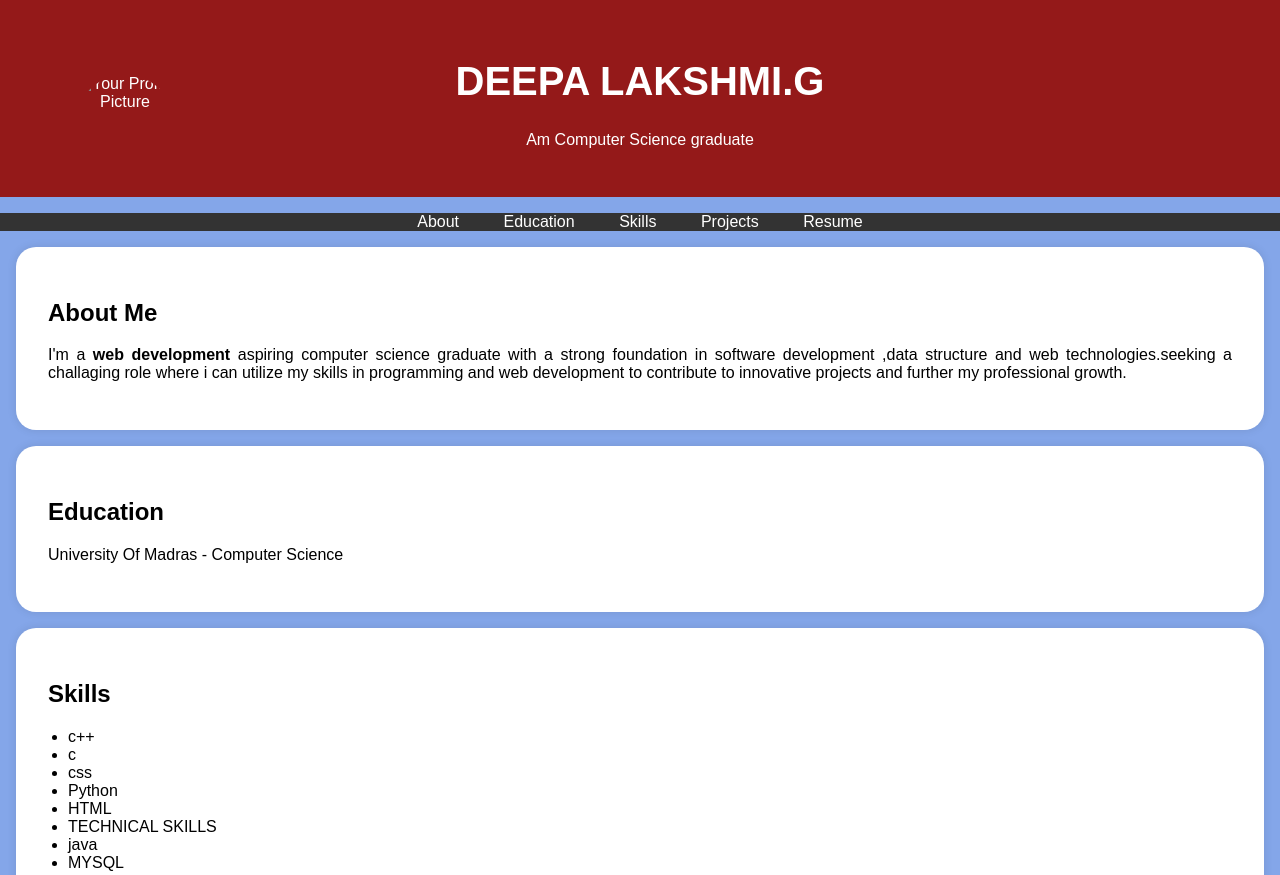
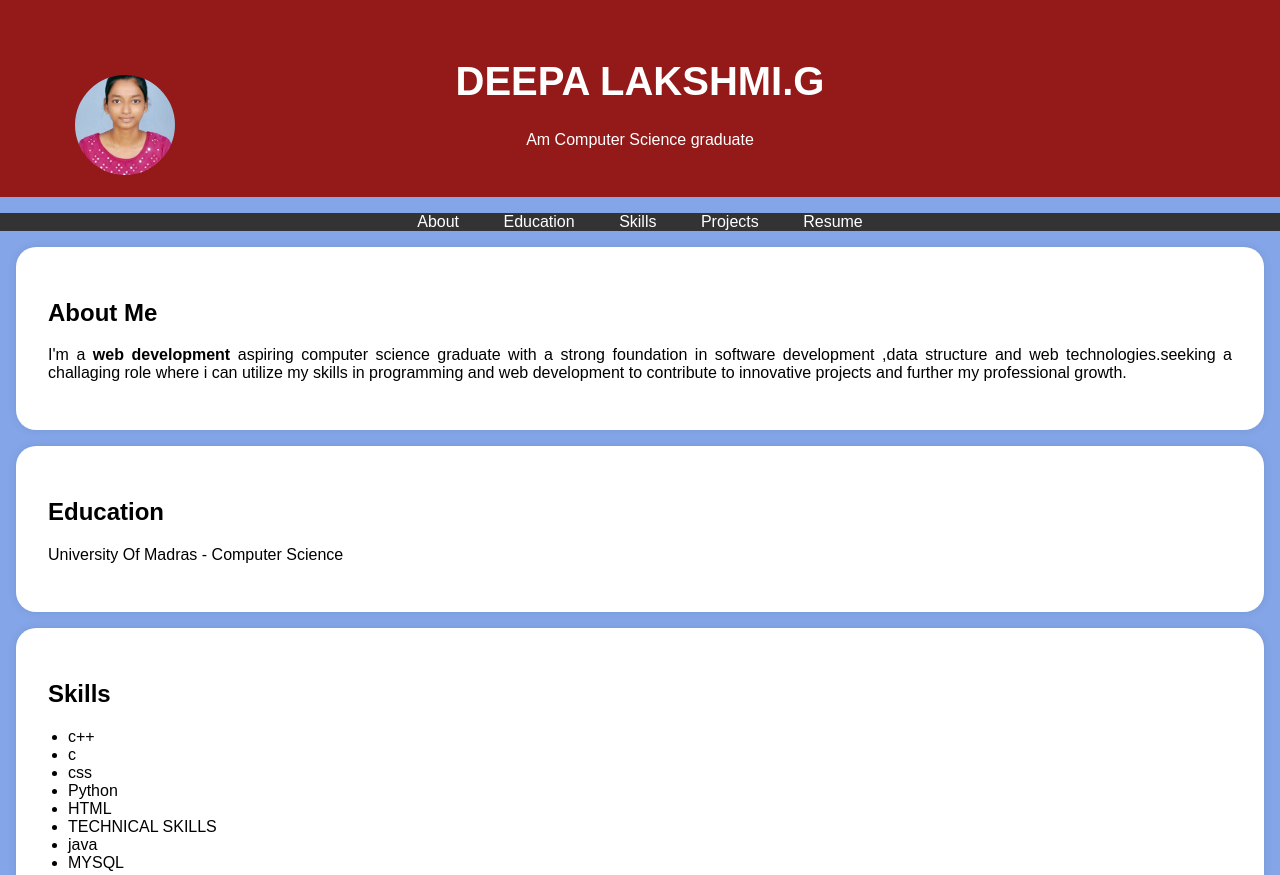
Before and after one commit to Deepalakshmi2108/G-Deepa-lakshmi, a plain HTML site: page index.html in a window 1280 px wide. Shown: the top 875 px of the page. Drawn offline with Linux system fonts and the light colour scheme.

Commit message:
Update index.html

```diff
--- a/index.html
+++ b/index.html
@@ -95,7 +95,7 @@
     <header>
         <div class="header-content">
             <!-- Add your profile picture here -->
-            <img src="Deepa image.JPEG" alt="Your Profile Picture" class="profile-picture">
+            <img src="Deepa image.jpg" alt="Your Profile Picture" class="profile-picture">
             <h1>DEEPA LAKSHMI.G</h1>
             <p>Am Computer Science graduate</p>
         </div>
```
